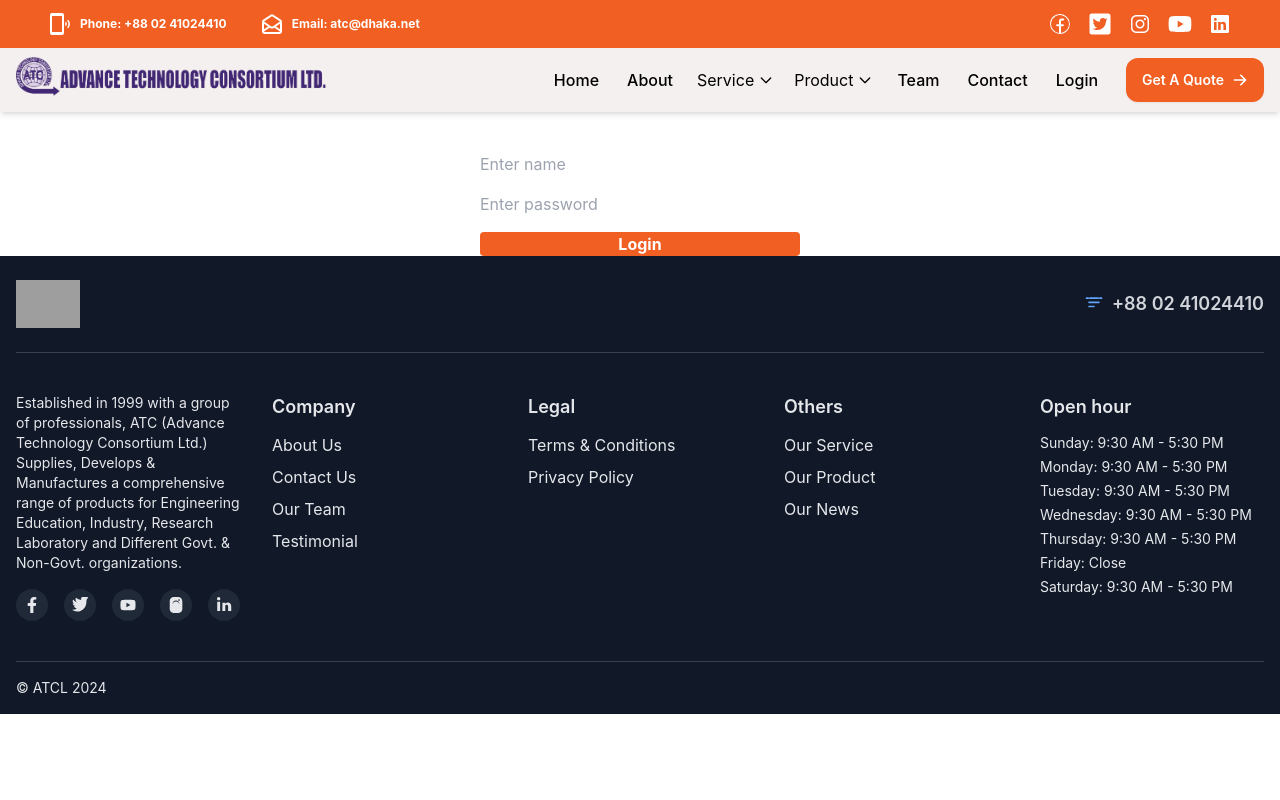
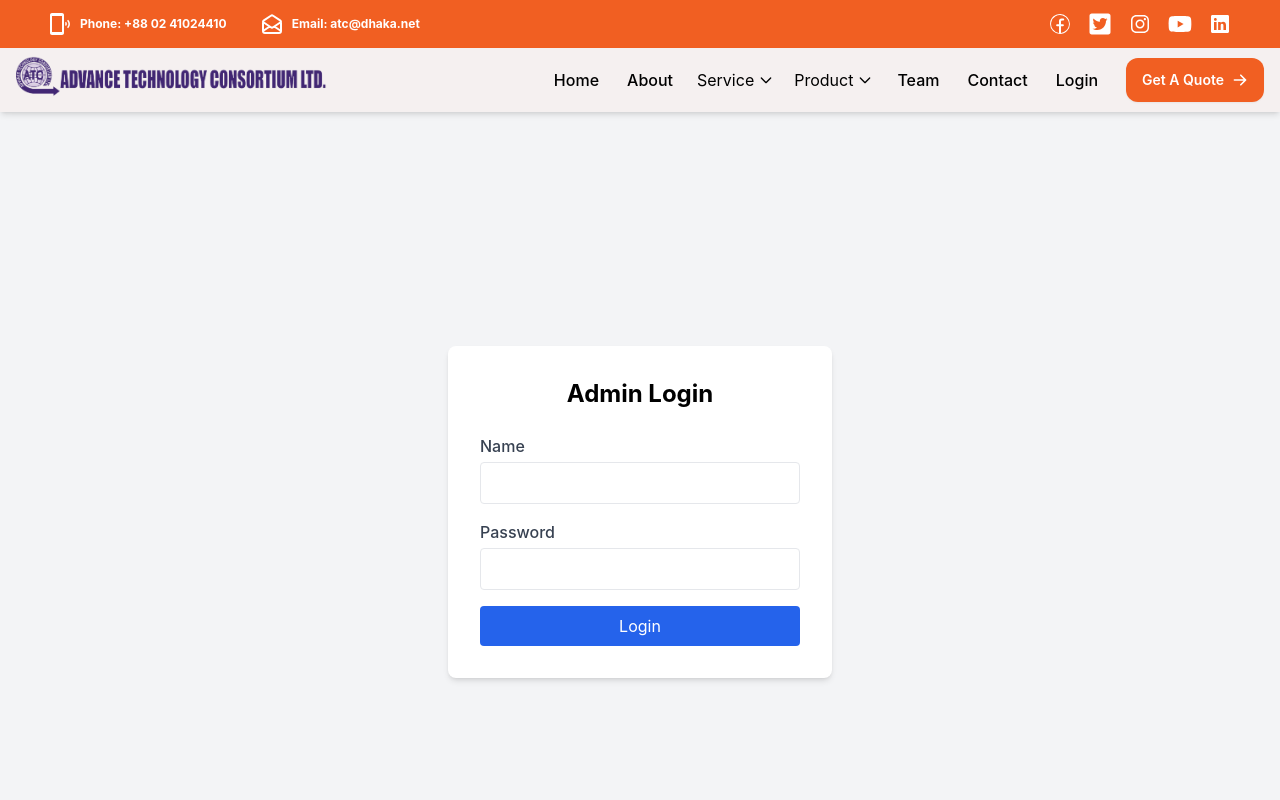
Before and after one commit to Sadnan-2019/atcbd-frontend, a React (Create React App) app: page /users-login in a window 1280 px wide. Shown: the top 800 px of the page. Built offline with nearby package versions, Linux system fonts and the light colour scheme; grey boxes are pictures that could not be loaded.

Commit message:
custom login

```diff
--- a/src/components/Dashboard/MyDashbaord/Users.js
+++ b/src/components/Dashboard/MyDashbaord/Users.js
@@ -1,8 +1,9 @@
-// LoginForm.jsx
-import React, { useState } from "react";
+// AdminLogin.jsx
+import { useState } from "react";
+import { useNavigate } from "react-router-dom";
 import axios from "axios";
-import { useNavigate } from "react-router-dom";
 import { toast } from "react-toastify";
+
 const Users = () => {
   const [formData, setFormData] = useState({ name: "", password: "" });
   const navigate = useNavigate();
@@ -11,46 +12,67 @@ const Users = () => {
     setFormData({ ...formData, [e.target.name]: e.target.value });
   };
 
-  const handleLogin = async (e) => {
+  const handleSubmit = async (e) => {
     e.preventDefault();
     try {
-      const res = await axios.post("http://localhost:5000/api/auth/users-login", formData);
-// http://localhost:5000/
+      const res = await axios.post(
+        "http://localhost:5000/api/admin/users-login",
+        formData
+      );
+
       if (res.data.token) {
-        localStorage.setItem("userToken", res.data.token);
-        localStorage.setItem("userInfo", JSON.stringify(res.data.user));
+        localStorage.setItem("adminToken", res.data.token);
+        localStorage.setItem("adminInfo", JSON.stringify(res.data.admin));
         toast.success("Login successful");
         navigate("/dashboard");
       } else {
         toast.error("Login failed");
       }
     } catch (err) {
-      toast.error(err.response?.data?.error || "Login failed");
+      toast.error(err.response?.data?.message || "Invalid credentials");
     }
   };
 
   return (
-    <form onSubmit={handleLogin} className="max-w-xs mx-auto mt-10 space-y-4">
+    <div className="flex justify-center items-center min-h-screen bg-gray-100">
+      <form
+        onSubmit={handleSubmit}
+        className="bg-white p-8 rounded-lg shadow-md w-full max-w-sm"
+      >
+        <h2 className="text-2xl font-bold text-center mb-6">Admin Login</h2>
+
+        <div className="mb-4">
+          <label className="block mb-1 font-medium text-gray-700">Name</label>
           <input
             type="text"
             name="name"
             value={formData.name}
             onChange={handleChange}
-        placeholder="Enter name"
-        className="input input-bordered w-full"
+            className="w-full border px-3 py-2 rounded focus:outline-none focus:ring-2 focus:ring-blue-500"
             required
           />
+        </div>
+
+        <div className="mb-4">
+          <label className="block mb-1 font-medium text-gray-700">Password</label>
           <input
             type="password"
             name="password"
             value={formData.password}
             onChange={handleChange}
-        placeholder="Enter password"
-        className="input input-bordered w-full"
+            className="w-full border px-3 py-2 rounded focus:outline-none focus:ring-2 focus:ring-blue-500"
             required
           />
-      <button className="btn btn-primary w-full">Login</button>
+        </div>
+
+        <button
+          type="submit"
+          className="w-full bg-blue-600 text-white py-2 rounded hover:bg-blue-700 transition"
+        >
+          Login
+        </button>
       </form>
+    </div>
   );
 };
 
```
Lines whose indentation alone changed are shown as unchanged.
